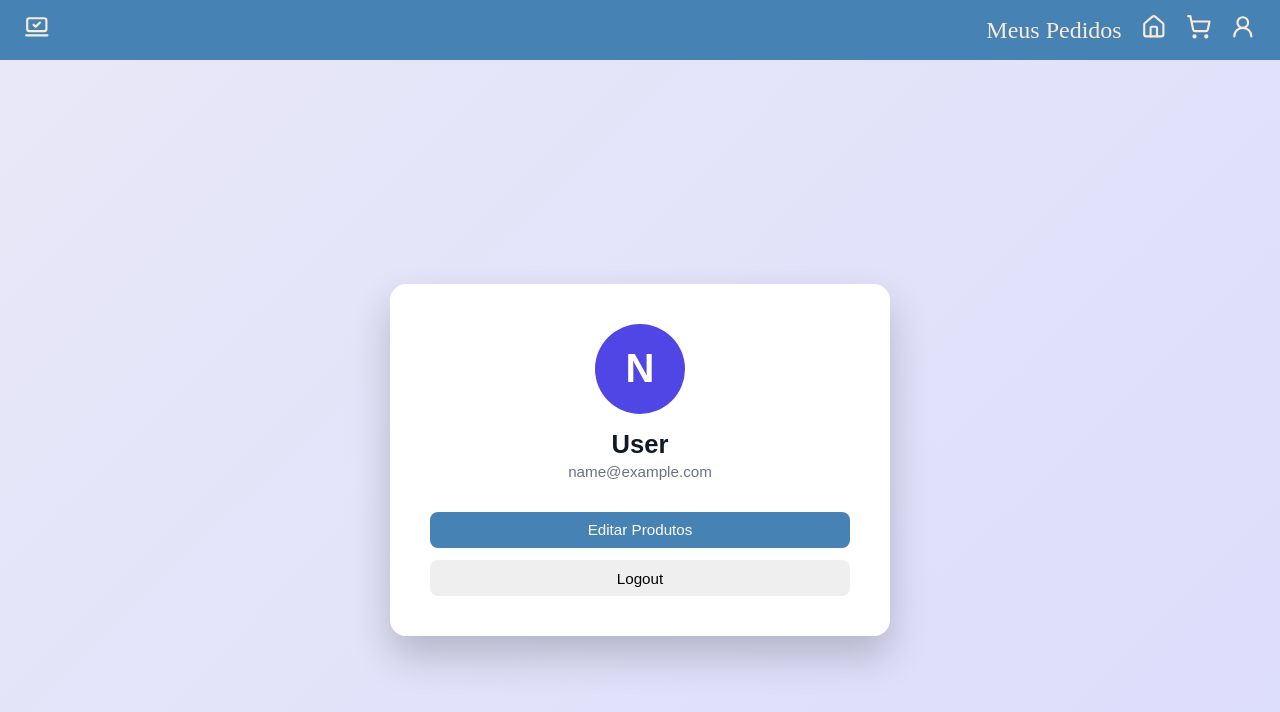
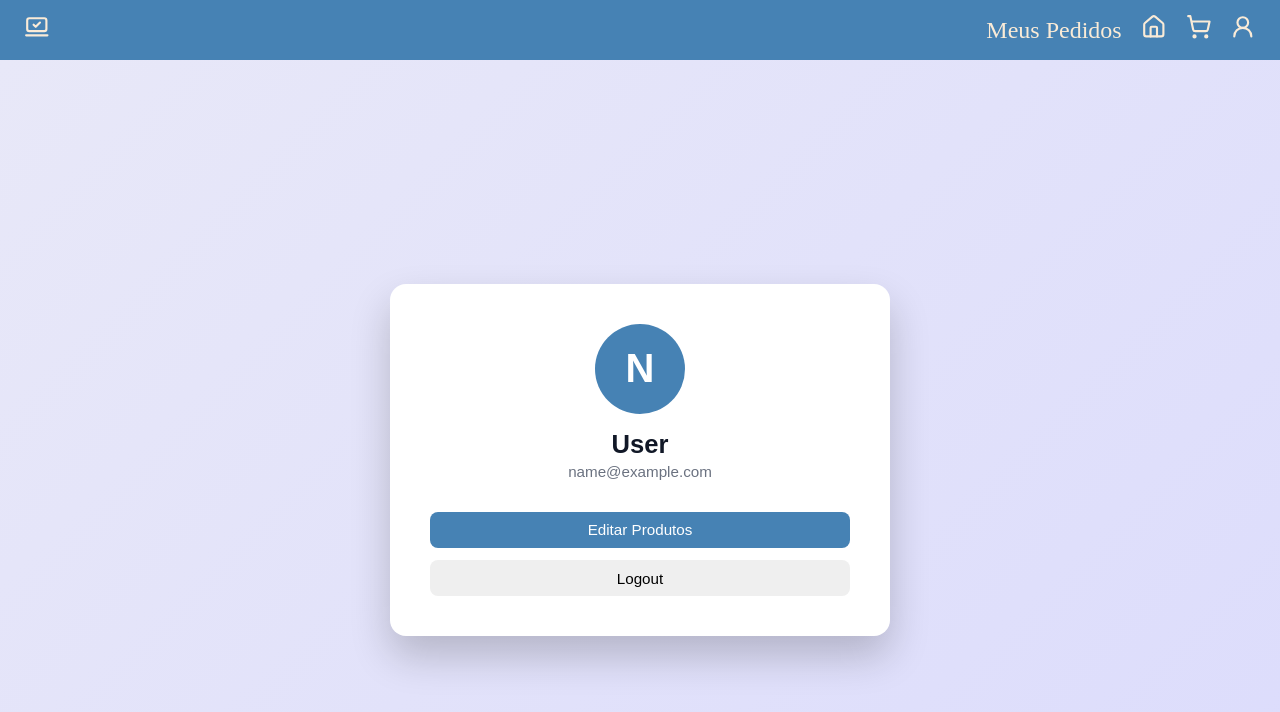
Before and after one commit to vitorsac13/e-commerce, a React app in the folder frontend/: page /profile in a window 1280 px wide. Shown: the top 712 px of the page. Built offline with nearby package versions, Linux system fonts and the light colour scheme; sample sign-in values are in the browser's storage; the HTML template or start-up script is replaced by a standard one.

Commit message:
Update CSS Profile

```diff
--- a/frontend/src/pages/profile/page.module.css
+++ b/frontend/src/pages/profile/page.module.css
@@ -21,7 +21,7 @@
     width: 90px;
     height: 90px;
     border-radius: 50%;
-    background: #4f46e5;
+    background: steelblue;
     color: #ffffff;
     font-size: 2.5rem;
     font-weight: bold;
```
